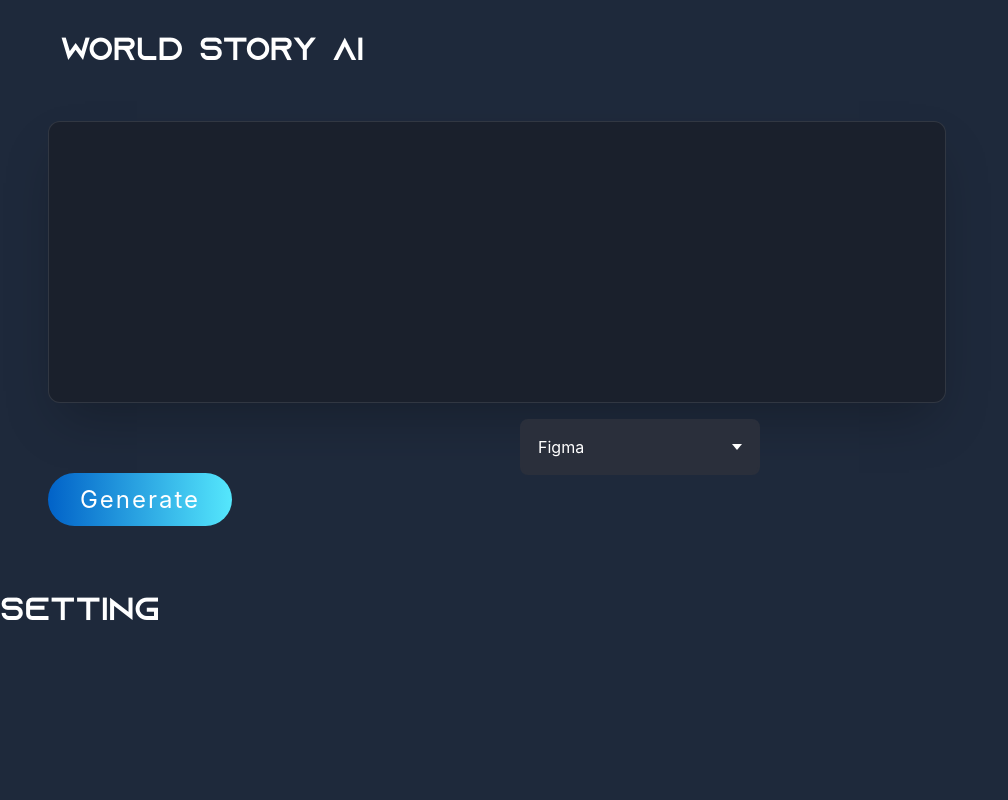
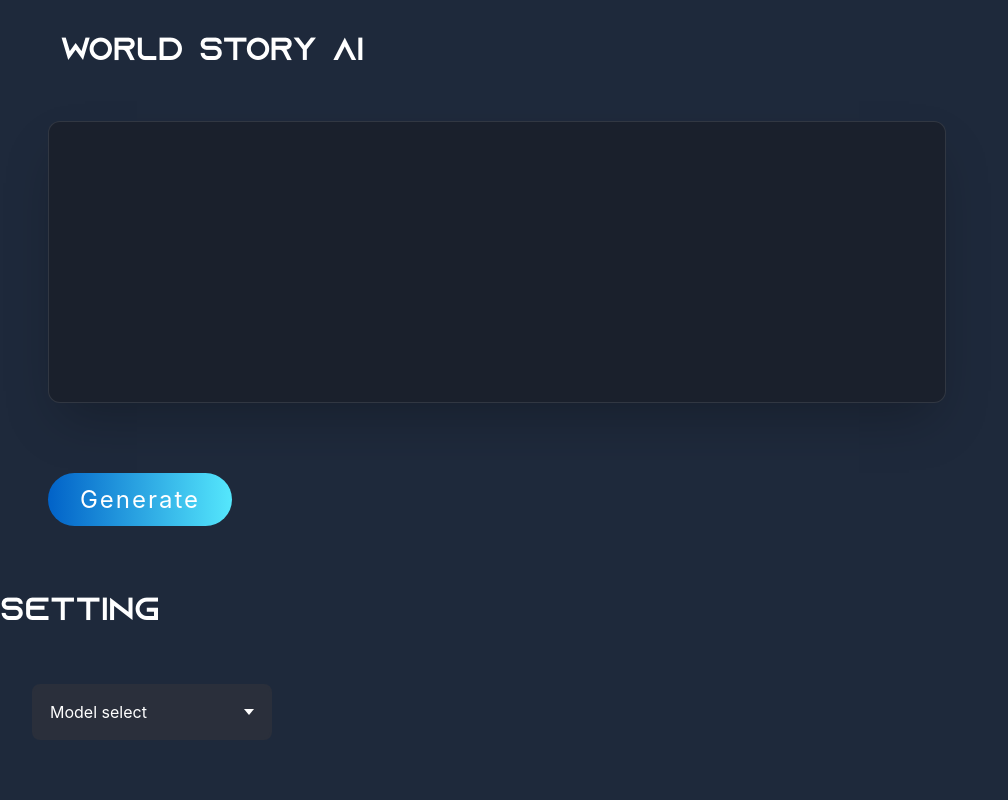
Before and after one commit to Ludobico/WorldStory-AI, a React (Create React App) app in the folder frontend/: page /charsetting in a window 1280 px wide. Shown: the top 800 px of the page, without its empty margins (0-1008 px from the left). Built offline with nearby package versions, Linux system fonts and the light colour scheme; a web font is replaced by a local one; what glslify would draw is missing.

Commit message:
style : z-index adjust

```diff
--- a/frontend/src/components/CharacterSetting.css
+++ b/frontend/src/components/CharacterSetting.css
@@ -78,7 +78,8 @@
 }
 .Charsetting_dropdown_body {
   display: flex;
-  justify-content: center;
+  position: relative;
+  top: 22%;
 }
 .Charsetting_dropdown {
   min-width: 15em;
@@ -137,7 +138,8 @@
   opacity: 0;
   display: none;
   transition: 0.2s;
-  z-index: 1;
+  /* 하이퍼파라미터 조정하는 버튼이 z-index가 3이므로 더 높아야함 */
+  z-index: 5;
 }
 
 .Charsetting_menu li {
--- a/frontend/src/components/CharacterSetting.jsx
+++ b/frontend/src/components/CharacterSetting.jsx
@@ -66,6 +66,16 @@ const CharacterSetting = () => {
     });
   };
   // 드롭다운 관련 함수
+  const [isMenuOpen, setMenuOpen] = useState(false);
+  const [selectedOption, setSelectedOption] = useState('');
+  const handleSelectClick = () => {
+    setMenuOpen(!isMenuOpen);
+  };
+
+  const handleOptionClick = (option) => {
+    setSelectedOption(option);
+    setMenuOpen(false);
+  };
   useEffect(() => {
     const dropdowns = document.querySelectorAll('.Charsetting_dropdown');
     dropdowns.forEach((dropdown) => {
@@ -141,15 +151,17 @@ const CharacterSetting = () => {
       <div className="Charsetting_dropdown_body">
         <div className="Charsetting_dropdown">
           <div className="Charsetting_select">
-            <span className="Charsetting_selected">Figma</span>
+            <span className="Charsetting_selected">Model select</span>
             <div className="Charsetting_caret"></div>
           </div>
           <ul className="Charsetting_menu">
-            <li className="Charsetting_active">Figma</li>
-            <li>asd</li>
-            <li>qwe</li>
-            <li>zxc</li>
-            <li>123</li>
+            <li className="Charsetting_active">Model select</li>
+            <li>연</li>
+            <li>우</li>
+            <li>씨</li>
+            <li>도</li>
+            <li>와</li>
+            <li>줘</li>
           </ul>
         </div>
       </div>
```
